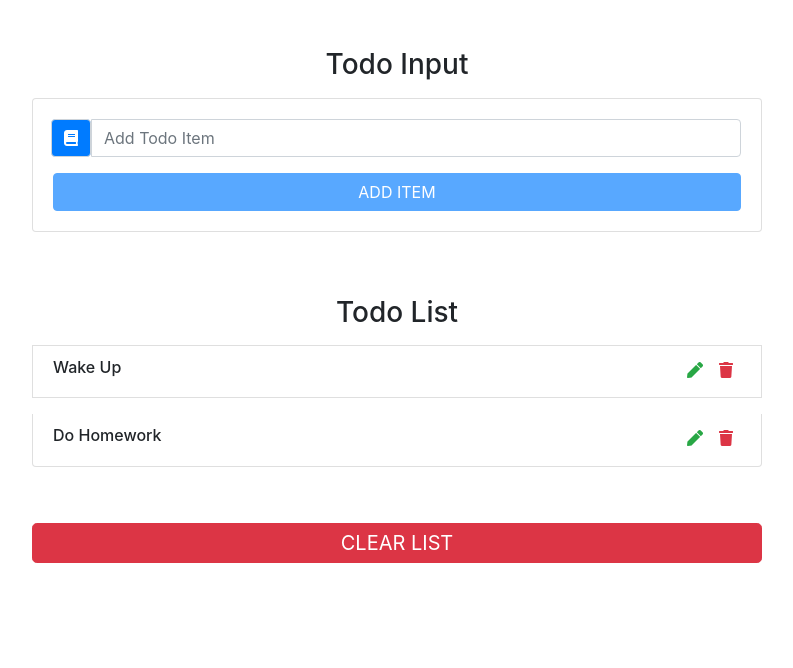
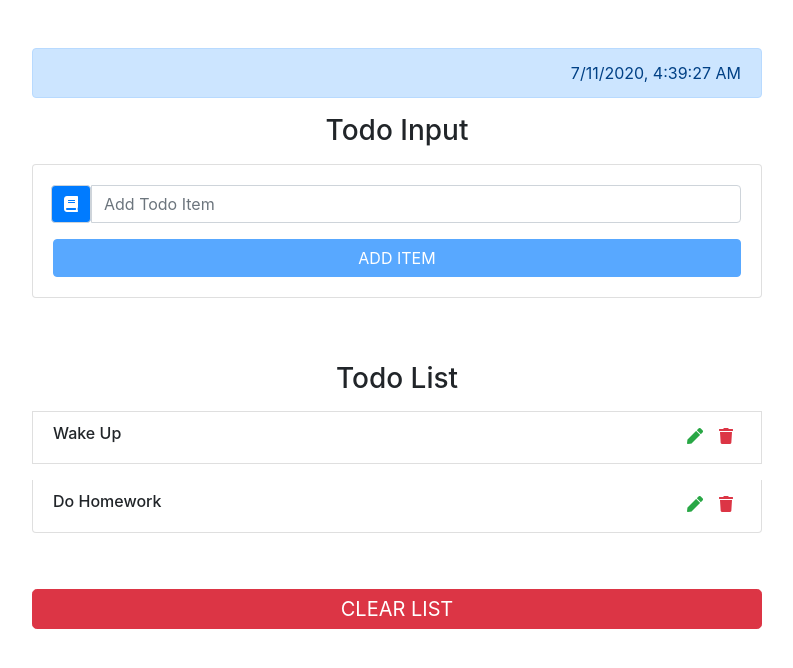
Before and after one commit to salvadorgnolasco/react-todo-list, a React (Create React App) app: page / in a window 1280 px wide. Shown: the top 668 px of the page, without its empty margins (243-1036 px from the left). Built offline with nearby package versions, Linux system fonts and the light colour scheme.

Commit message:
timer added

```diff
--- a/src/App.js
+++ b/src/App.js
@@ -18,6 +18,7 @@
 
 import TodoList from './components/TodoList';
 import TodoInput from './components/TodoInput';
+import Timer from './components/Timer';
 
 import { v4 as uuidv4 } from 'uuid';
 
@@ -30,21 +31,57 @@ import 'bootstrap/dist/css/bootstrap.css';
  * App
  */
 export default class App extends Component {
-  state = {
+
+  /**
+   * Constructor
+   * It defines all initial values for state
+   * @param {*} props
+   */
+  constructor(props) {
+    super(props);
+
+    this.state = {
       items: [
         { itemId: uuidv4(), description: 'wake up' },
         { itemId: uuidv4(), description: 'do homework' }],
       itemId: uuidv4(),
       description: '',
       editItem: false,
+      time: new Date(),
+    };
+  }
+
+  /**
+   * Given a rendered application
+   * When all components have been mounted
+   * Then a process will be thrown in order to show current time
+   */
+  componentDidMount() {
+    const tick = () => {
+      this.setState({
+        time: new Date()
+      });
     };
 
+    this.timerId = setInterval(() => tick(), 1000);
+  }
+
+  /**
+   * Given a new Item
+   * When the user type it on the text box
+   * Then the todo item will be saved within the state
+   */
   handleChange = (e) => {
     this.setState({
       description: e.target.value,
     });
   }
 
+  /**
+   * Given a new Item
+   * When the user add it
+   * Then the new todo item will be render within the Todo list
+   */
   handleSubmit = (e) => {
     e.preventDefault();
 
@@ -61,9 +98,13 @@ export default class App extends Component {
       description: '',
       editItem: false,
     });
-
   }
 
+  /**
+   * Given a list of todo items
+   * When a user wanted to delete all items
+   * Then the Todo List will show no items
+   */
   handleClearList = () => {
     // console.log('Clear list');
     this.setState({
@@ -71,6 +112,11 @@ export default class App extends Component {
     });
   }
 
+  /**
+   * Given a Todo item
+   * When a user wanted to delete it
+   * Then the todo item will be removed from the todo list
+   */
   handleDeleteItem = (itemId) => {
     const items = this.state.items.filter((item) => item.itemId !== itemId);
     this.setState({
@@ -78,6 +124,12 @@ export default class App extends Component {
     });
   }
 
+  /**
+   * Given a todo item
+   * When a user wanted to edit it
+   * Then it will be rendered within the TodoInput component
+   * And show a green edit button
+   */
   handleEditItem = (itemId) => {
     const filteredItems = this.state.items.filter((item) => item.itemId !== itemId);
     const item = this.state.items.find((item) => item.itemId === itemId);
@@ -90,12 +142,18 @@ export default class App extends Component {
     });
   }
 
+  /**
+   * Todo list Application
+   * should be composed by an input component and
+   * a list of element of things to do
+   */
   render() {
     return (
       <section>
         <div className="container">
           <div className="row">
             <div className="col-10 mx-auto col-md-8 mt-5">
+              <Timer time={this.state.time.toLocaleString()} />
               <TodoInput
                 //           TodoInputProps
                 description={this.state.description}
--- /dev/null
+++ b/src/components/Timer.js
@@ -0,0 +1,13 @@
+import React, { Component } from 'react';
+
+export default class Timer extends Component {
+  render() {
+    const { time } = this.props;
+
+    return (
+      <div class="alert alert-primary text-right" role="alert">
+        {time}
+      </div>
+    )
+  }
+}
```
Lines whose indentation alone changed are shown as unchanged.
